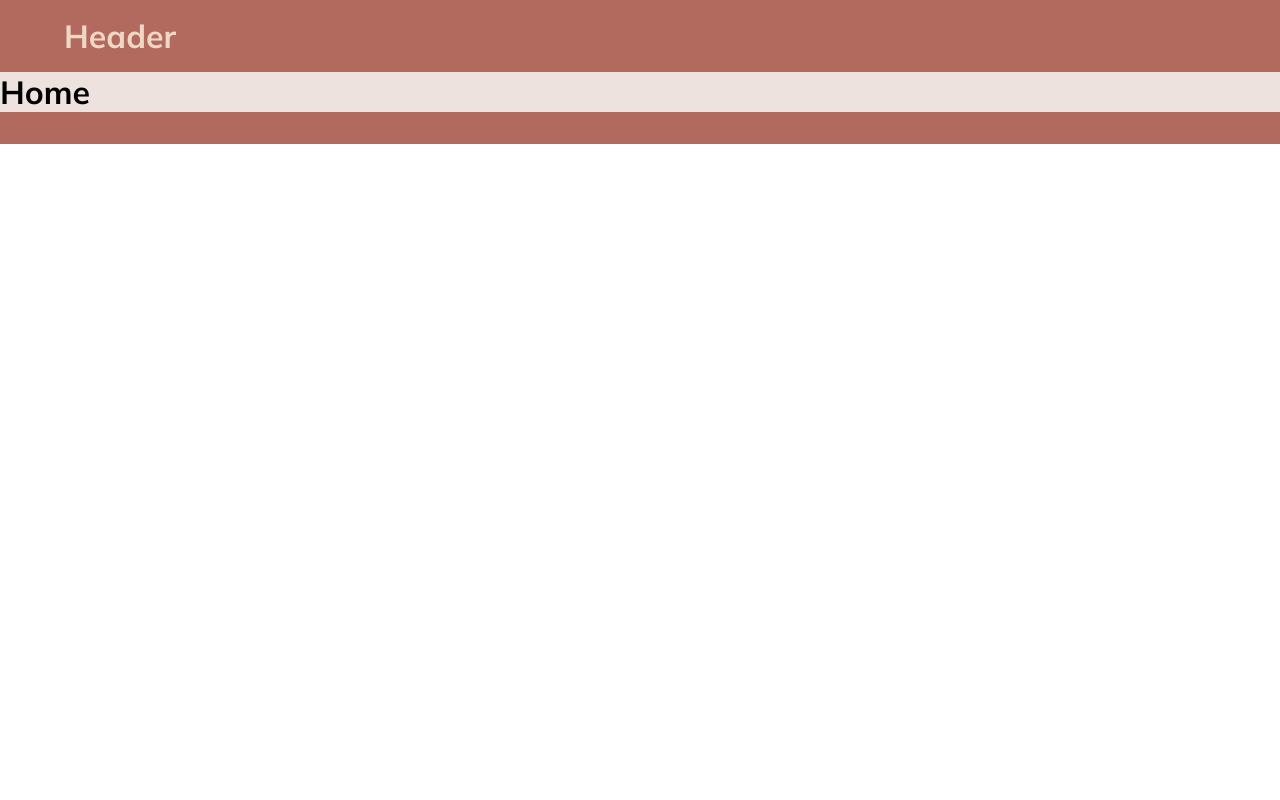
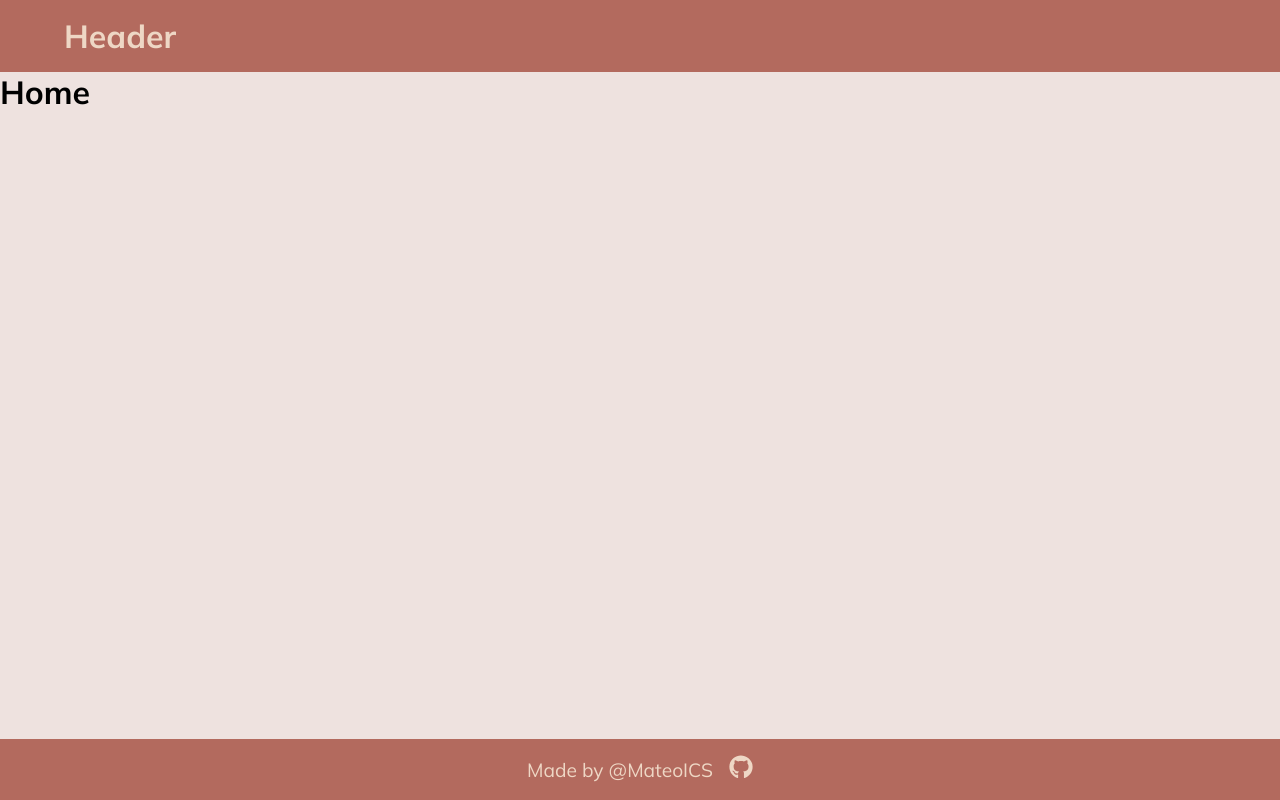
Before and after one commit to MateolCS/shopping_cart, a React (Create React App) app: page / in a window 1280 px wide. Built offline with nearby package versions, Linux system fonts and the light colour scheme.

Commit message:
Added basic styling, added footer content

```diff
--- a/src/App.js
+++ b/src/App.js
@@ -1,15 +1,24 @@
 import { BrowserRouter as Router } from "react-router-dom";
+import styled from "styled-components";
 import Footer from "./components/Footer";
 import Header from "./components/Header";
 import Content from "./components/Content";
 const App = () => {
   return (
-    <Router>
-      <Header />
-      <Content />
-      <Footer />
-    </Router>
+    <MainWrapper>
+      <Router>
+        <Header />
+        <Content />
+        <Footer />
+      </Router>
+    </MainWrapper>
   );
 };
 
+const MainWrapper = styled.div`
+  display: flex;
+  flex-direction: column;
+  min-height: 100vh;
+`;
+
 export default App;
--- a/src/components/Content.js
+++ b/src/components/Content.js
@@ -19,6 +19,7 @@ const StyledContent = styled.div`
   width: 100%;
   height: 100%;
   background: ${({ theme }) => theme.colors.background};
+  flex: 1;
 `;
 
 export default Content;
--- a/src/components/Footer.js
+++ b/src/components/Footer.js
@@ -1,10 +1,16 @@
 import React from "react";
 import styled from "styled-components";
-
+import { Link } from "react-router-dom";
+import { FaGithub } from "react-icons/fa";
 const Footer = () => {
   return (
     <StyledFooter>
-      <FooterContainer></FooterContainer>
+      <FooterContainer>
+        Made by @MateoICS
+        <a href={"https://github.com/MateolCS"}>
+          <GithubLogo />
+        </a>
+      </FooterContainer>
     </StyledFooter>
   );
 };
@@ -24,6 +30,12 @@ const FooterContainer = styled.div`
   width: 90%;
   margin: 0 auto;
   gap: 1rem;
+  font-size: 1.2rem;
+`;
+
+const GithubLogo = styled(FaGithub)`
+  color: ${({ theme }) => theme.colors.quaternary};
+  font-size: 1.5rem;
 `;
 
 export default Footer;
--- a/src/theme/GlobalStyles.js
+++ b/src/theme/GlobalStyles.js
@@ -9,11 +9,16 @@ const GlobalStyle = styled.createGlobalStyle`
 
   body {
     font-family: "Mulish", sans-serif;
+    min-height: 100vh;
   }
 
   a {
     text-decoration: none;
   }
+
+  #root {
+    min-height: 100vh;
+  }
 `;
 
 export default GlobalStyle;
```
